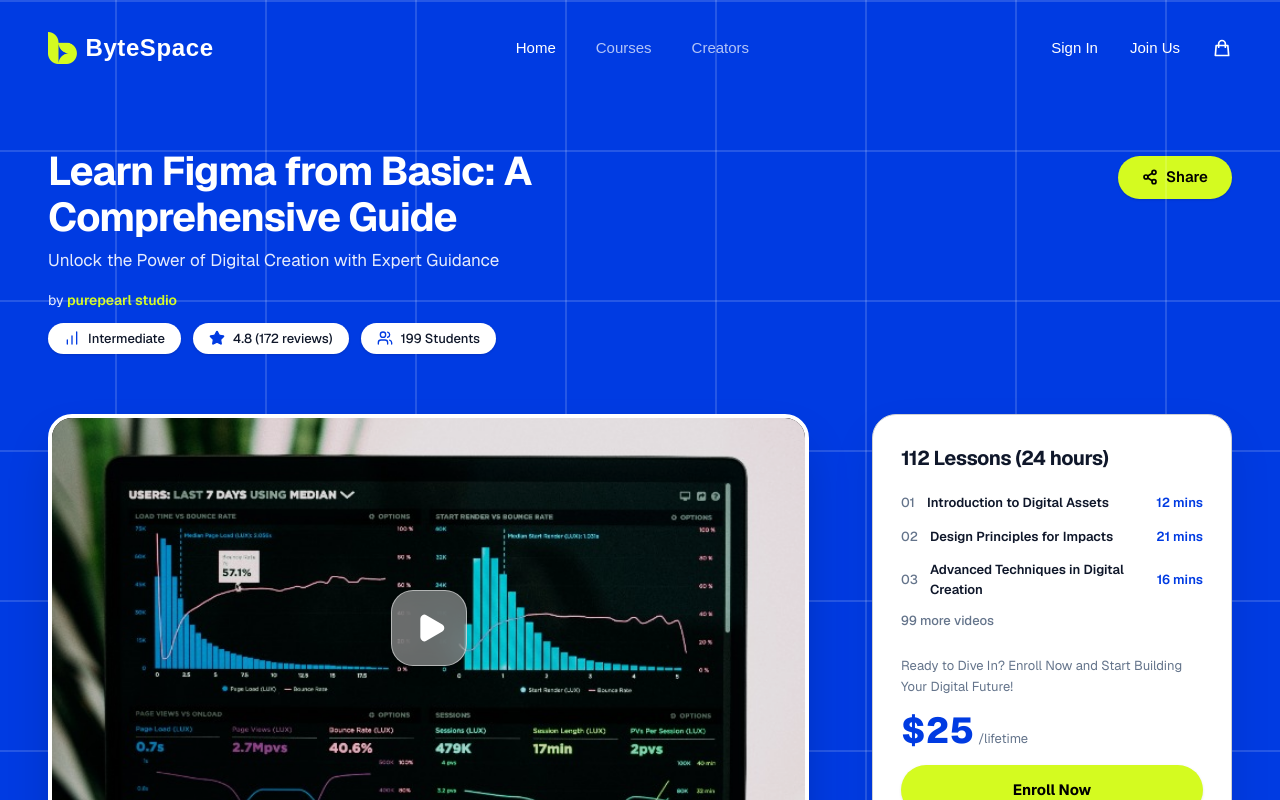
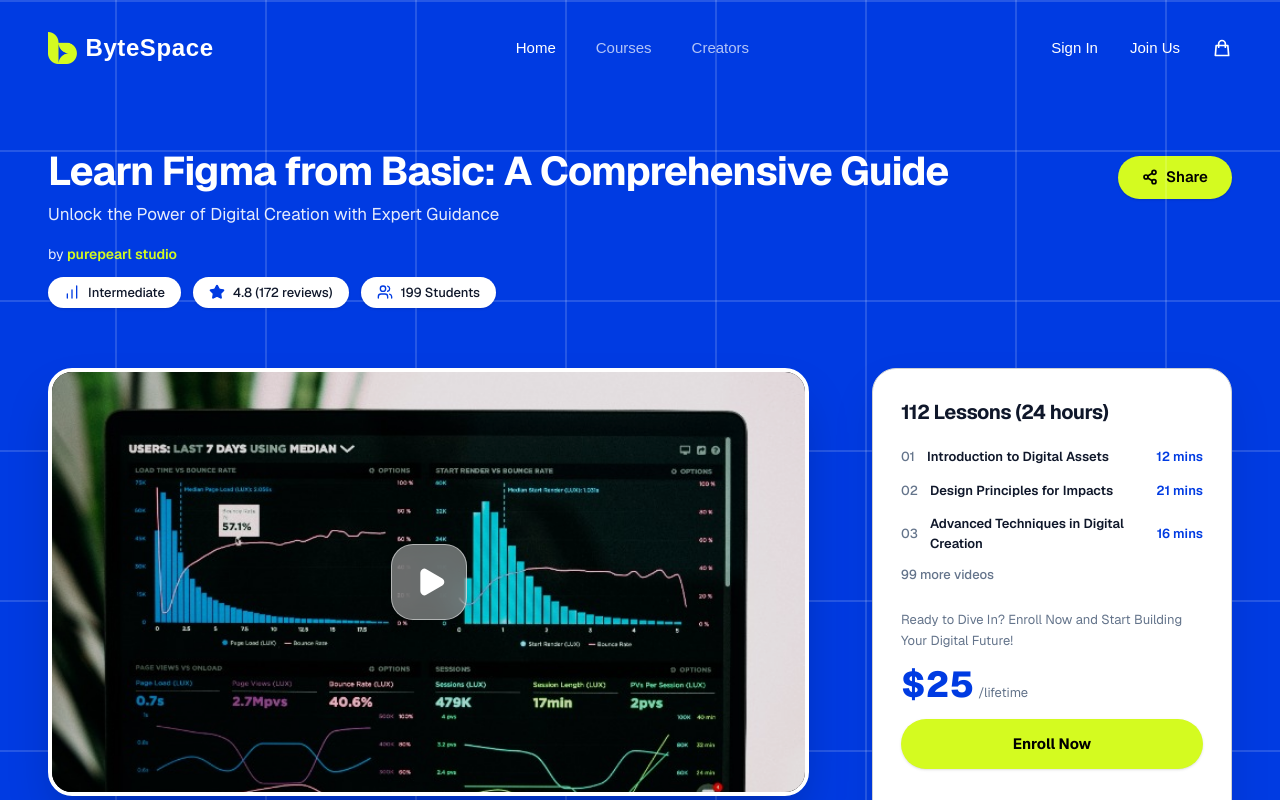
Before and after one commit to pronoy656/ByteSpace, a Next.js app: page /courses/1 in a window 1280 px wide. Shown: the top 800 px of the page. Built offline with nearby package versions, Linux system fonts and the light colour scheme.

Commit message:
fix(courses): keep hero title on a single line with whitespace-nowrap

```diff
--- a/src/components/courses/CourseDetails.tsx
+++ b/src/components/courses/CourseDetails.tsx
@@ -37,8 +37,8 @@
         <div className="container mx-auto px-12 w-full flex flex-col">
           {/* Hero Header */}
           <div className="flex flex-col md:flex-row md:items-start justify-between gap-6 mt-[52px] mb-[60px] shrink-0">
-            <div className="max-w-[760px]">
-              <h1 className="text-white text-[32px] md:text-[40px] font-bold leading-[1.15] mb-2 tracking-tight">
+            <div>
+              <h1 className="text-white text-[28px] sm:text-[34px] lg:text-[38px] xl:text-[40px] font-bold leading-[1.15] mb-2 tracking-tight whitespace-nowrap">
                 {course.title}: A Comprehensive Guide
               </h1>
               <p className="text-white/90 text-[15px] md:text-[17px] mb-4 font-normal">
```
